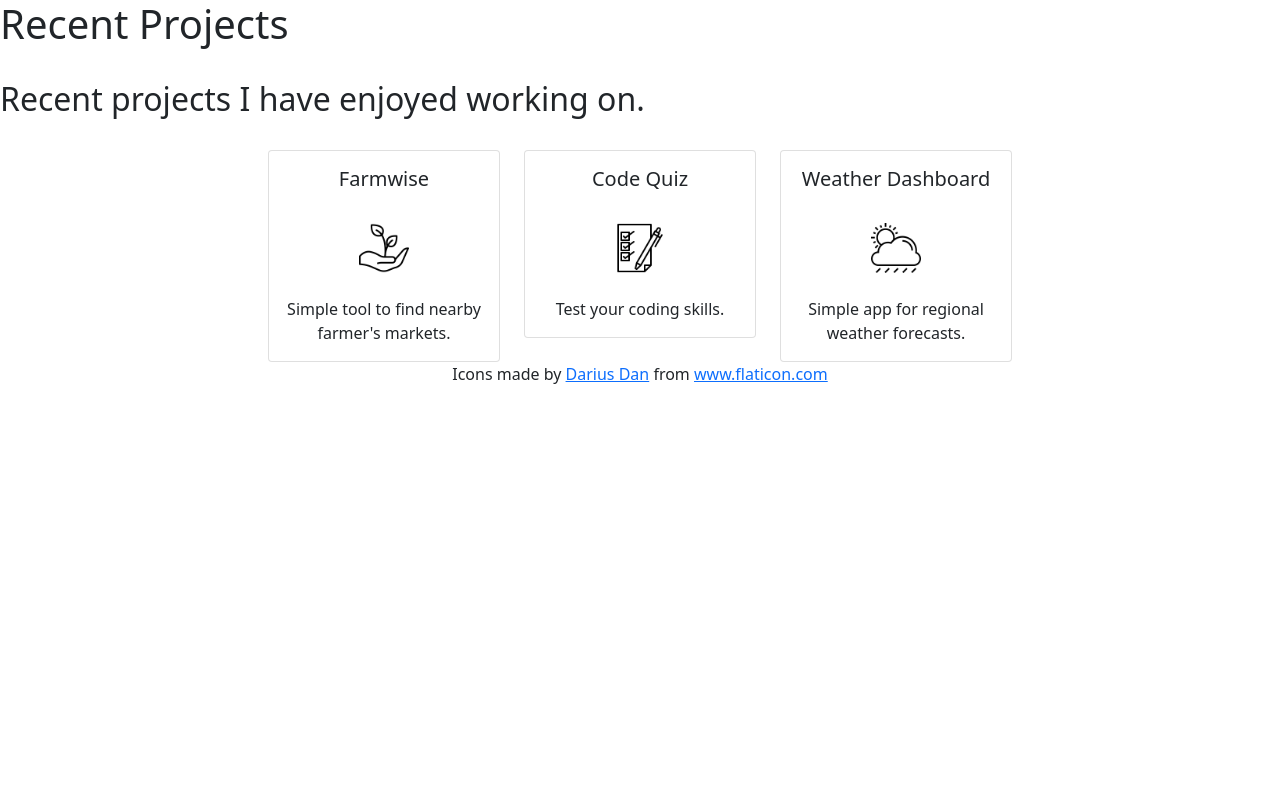
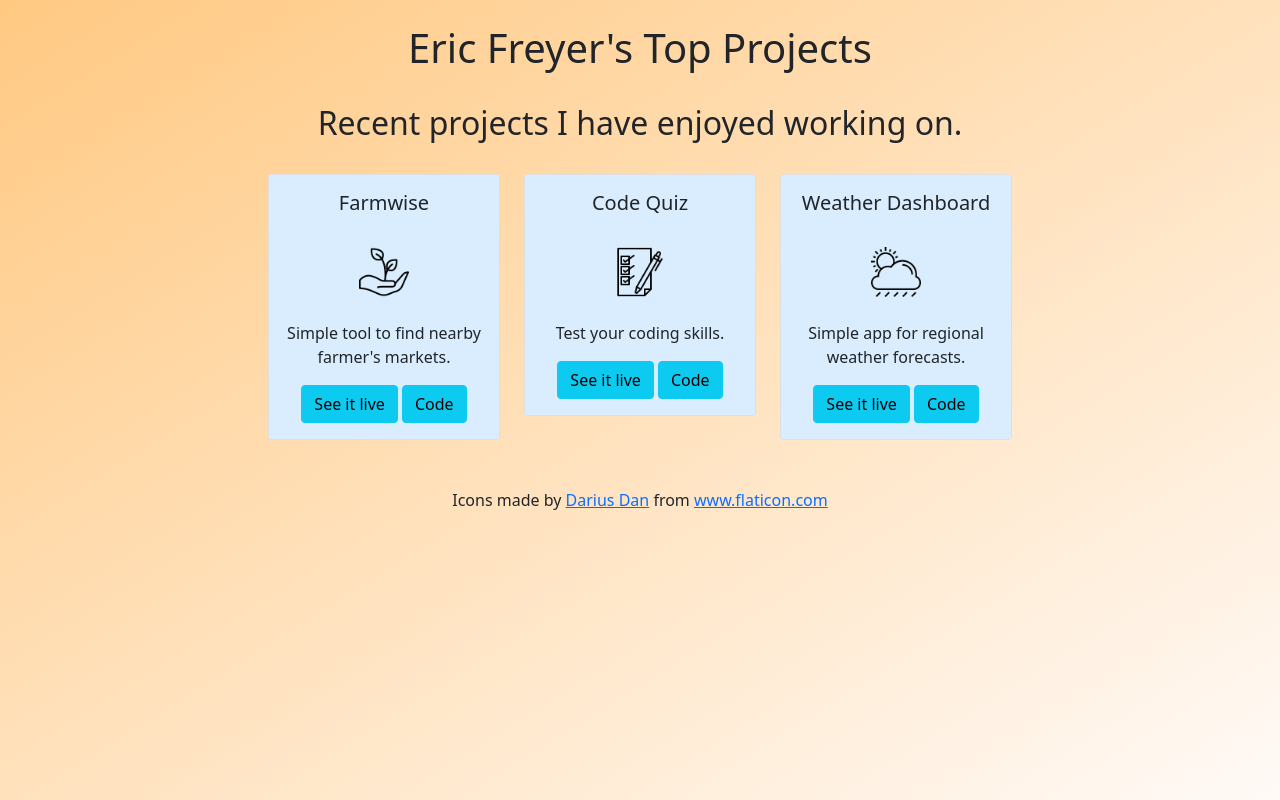
Before and after one commit to ericfreyer/Portfolio, a plain HTML site: page index.html in a window 1280 px wide. Drawn offline with nearby package versions, Linux system fonts and the light colour scheme.

Commit message:
some styling

```diff
--- a/index.html
+++ b/index.html
@@ -8,20 +8,22 @@
     <link href="https://cdn.jsdelivr.net/npm/bootstrap@5.0.0-beta1/dist/css/bootstrap.min.css" rel="stylesheet" integrity="sha384-giJF6kkoqNQ00vy+HMDP7azOuL0xtbfIcaT9wjKHr8RbDVddVHyTfAAsrekwKmP1" crossorigin="anonymous">
     <link rel="stylesheet" href="style.css">
     <link rel="stylesheet" href="https://cdnjs.cloudflare.com/ajax/libs/font-awesome/4.7.0/css/font-awesome.min.css">
+    <link href="https://fonts.googleapis.com/css2?family=Indie+Flower&family=Lato&display=swap" rel="stylesheet">
 </head>
 <body>
-    <h1>
-        Recent Projects
+    <br>
+    <h1 id="header">
+        Eric Freyer's Top Projects
     </h1>
     <br>
-    <h2>
+    <h2 id="headerTwo">
         Recent projects I have enjoyed working on.
     </h2>
     <br>
     <div class="row row-cols-1 row-cols-md-4" id="mainDiv">
         <div class="col" id="farmDiv">
             <div class=>
-                <div class="card-body">
+                <div>
                   <h5 class="card-title"></h5>
                   <br>
 
@@ -39,7 +41,8 @@
                   <img src="growth.png" class="card-img-top" alt="..." id="farmPic">
                   <br><br>
                   <p class="card-text">Simple tool to find nearby farmer's markets.</p>
-
+                  <button type="button" class="btn btn-info"> <a class="codeLink" href="https://ericfreyer.github.io/Farmwise_FreshEats/" target="_blank" rel="noopener noreferrer">See it live</a></button>
+                  <button type="button" class="btn btn-info"> <a class="codeLink" href="https://github.com/ericfreyer/Farmwise_FreshEats" target="_blank" rel="noopener noreferrer">Code</a></button>
                 </div>
             </div>
         </div>
@@ -51,6 +54,8 @@
                   <img src="exam.png" class="card-img-top" alt="..." id="examPic">
                   <br><br>
                   <p class="card-text">Test your coding skills.</p>
+                  <button type="button" class="btn btn-info"> <a class="codeLink" href="https://ericfreyer.github.io/Coding_Quiz/" target="_blank" rel="noopener noreferrer">See it live</a></button>
+                  <button type="button" class="btn btn-info"> <a class="codeLink" href="https://github.com/ericfreyer/Coding_Quiz" target="_blank" rel="noopener noreferrer">Code</a></button>
                 </div>
             </div>
         </div>
@@ -62,17 +67,13 @@
                   <img src="storm (1).png" class="card-img-top" alt="..." id="weatherPic">
                   <br><br>
                   <p class="card-text">Simple app for regional weather forecasts.</p>
-
+                  <button type="button" class="btn btn-info"> <a class="codeLink" href="https://ericfreyer.github.io/Weather_App/" target="_blank" rel="noopener noreferrer">See it live</a></button>
+                  <button type="button" class="btn btn-info"> <a class="codeLink" href="https://github.com/ericfreyer/Weather_App" target="_blank" rel="noopener noreferrer">Code</a></button>
                 </div>
             </div>
         </div>
     </div>
-
-
-
-
-
-
+        <br><br>
     <footer id="footer">Icons made by <a href="https://www.flaticon.com/authors/darius-dan" title="Darius Dan">Darius Dan</a> from <a href="https://www.flaticon.com/" title="Flaticon">www.flaticon.com</a></footer>
 
 <script src="script.js" type="text/javascript"></script>
--- a/style.css
+++ b/style.css
@@ -18,12 +18,11 @@
 text-align: center;
 width: 20%;
 
-
 }
 
 #quizDiv{
     text-align: center;
-    width: 20%
+    width: 20%;
 }
 
 #weatherDiv{
@@ -38,3 +37,30 @@ margin: auto;
 #footer{
    text-align: center;
 }
+
+.codeLink{
+    color: black;
+    text-decoration: none;
+}
+
+#header{
+text-align: center;
+}
+
+#headerTwo{
+text-align: center;
+}
+
+body{
+    background-image: linear-gradient(to bottom right, rgb(255, 201, 130), rgb(255, 250, 247));
+    background-repeat: no-repeat;
+}
+
+html{
+
+    min-height:100%;
+}
+
+.card-body{
+    background-color: rgb(217, 237, 255);
+}
```
